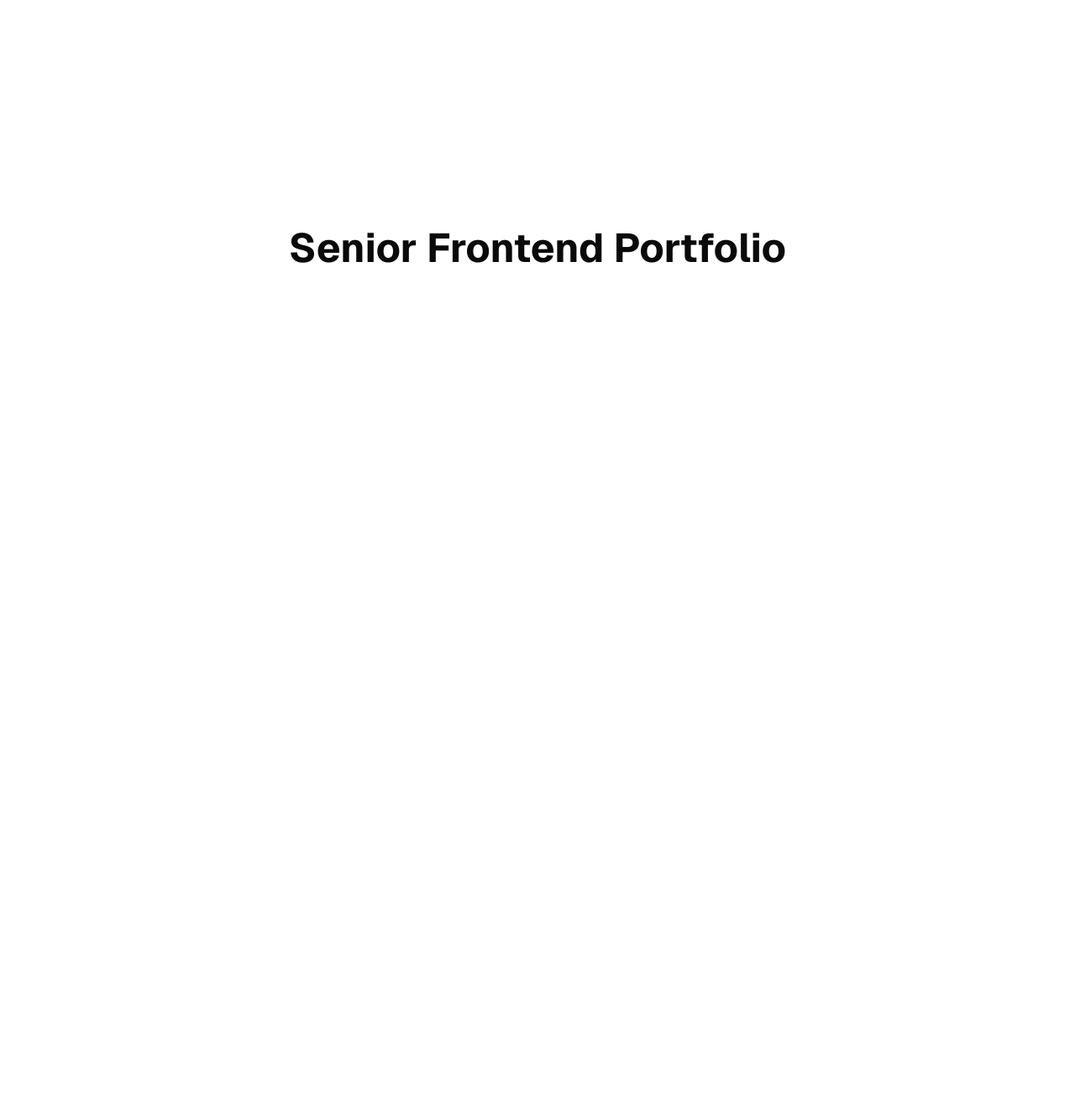
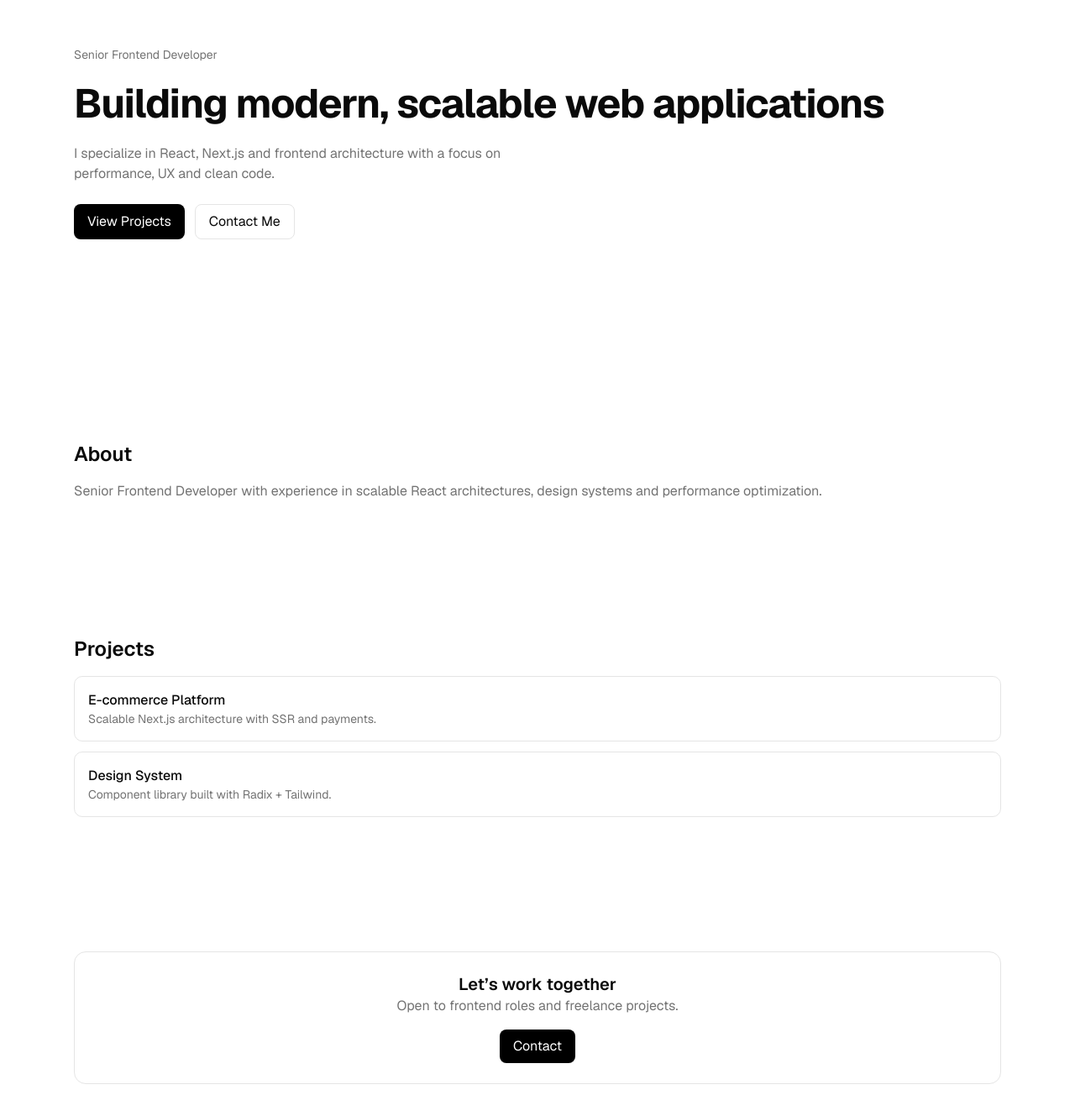
Before and after one commit to pruszynskia/nextjs-portfolio, a Next.js app: page / in a window 1280 px wide. Shown: the part 105-1434 px from the top of the page at 84% size. Before the commit the page ends 800 px from the top, so only its background shows below. Built offline with nearby package versions, Linux system fonts and the light colour scheme.

Commit message:
feat(pruszynskia)home-page: add home-page componets

```diff
--- a/src/app/page.tsx
+++ b/src/app/page.tsx
@@ -1,7 +1,5 @@
-export default function HomePage() {
-  return (
-    <main className="flex min-h-screen items-center justify-center">
-      <h1 className="text-5xl font-bold">Senior Frontend Portfolio</h1>
-    </main>
-  );
+import { HomePage } from "@/features/home";
+
+export default function Page() {
+  return <HomePage />;
 }
--- /dev/null
+++ b/src/features/home/components/about-preview.tsx
@@ -0,0 +1,12 @@
+export function AboutPreview() {
+  return (
+    <div className="grid gap-4">
+      <h2 className="text-2xl font-semibold">About</h2>
+
+      <p className="text-muted-foreground">
+        Senior Frontend Developer with experience in scalable React
+        architectures, design systems and performance optimization.
+      </p>
+    </div>
+  );
+}
--- /dev/null
+++ b/src/features/home/components/contact-cta.tsx
@@ -0,0 +1,15 @@
+export function ContactCTA() {
+  return (
+    <div className="rounded-xl border p-6 text-center">
+      <h2 className="text-xl font-semibold">Let’s work together</h2>
+
+      <p className="text-muted-foreground">
+        Open to frontend roles and freelance projects.
+      </p>
+
+      <button className="mt-4 rounded-md bg-black px-4 py-2 text-white">
+        Contact
+      </button>
+    </div>
+  );
+}
--- a/src/features/home/components/hero.tsx
+++ b/src/features/home/components/hero.tsx
@@ -0,0 +1,24 @@
+export function Hero() {
+  return (
+    <div className="flex flex-col items-start gap-6 py-20">
+      <p className="text-muted-foreground text-sm">Senior Frontend Developer</p>
+
+      <h1 className="text-5xl font-bold tracking-tight">
+        Building modern, scalable web applications
+      </h1>
+
+      <p className="text-muted-foreground max-w-xl">
+        I specialize in React, Next.js and frontend architecture with a focus on
+        performance, UX and clean code.
+      </p>
+
+      <div className="flex gap-3">
+        <button className="rounded-md bg-black px-4 py-2 text-white">
+          View Projects
+        </button>
+
+        <button className="rounded-md border px-4 py-2">Contact Me</button>
+      </div>
+    </div>
+  );
+}
--- /dev/null
+++ b/src/features/home/components/home-page.tsx
@@ -0,0 +1,36 @@
+import { Container } from "@/components/layout/container";
+import { Section } from "@/components/layout/section";
+import { Hero } from "./hero";
+import { AboutPreview } from "./about-preview";
+import { ProjectsPreview } from "./projects-preview";
+import { ContactCTA } from "./contact-cta";
+
+export function HomePage() {
+  return (
+    <div>
+      <Section>
+        <Container>
+          <Hero />
+        </Container>
+      </Section>
+
+      <Section>
+        <Container>
+          <AboutPreview />
+        </Container>
+      </Section>
+
+      <Section>
+        <Container>
+          <ProjectsPreview />
+        </Container>
+      </Section>
+
+      <Section>
+        <Container>
+          <ContactCTA />
+        </Container>
+      </Section>
+    </div>
+  );
+}
--- /dev/null
+++ b/src/features/home/components/projects-preview.tsx
@@ -0,0 +1,23 @@
+export function ProjectsPreview() {
+  return (
+    <div className="grid gap-4">
+      <h2 className="text-2xl font-semibold">Projects</h2>
+
+      <div className="grid gap-3">
+        <div className="rounded-lg border p-4">
+          <p className="font-medium">E-commerce Platform</p>
+          <p className="text-muted-foreground text-sm">
+            Scalable Next.js architecture with SSR and payments.
+          </p>
+        </div>
+
+        <div className="rounded-lg border p-4">
+          <p className="font-medium">Design System</p>
+          <p className="text-muted-foreground text-sm">
+            Component library built with Radix + Tailwind.
+          </p>
+        </div>
+      </div>
+    </div>
+  );
+}
--- a/src/features/home/index.ts
+++ b/src/features/home/index.ts
@@ -0,0 +1 @@
+export { HomePage } from "./components/home-page";
```
